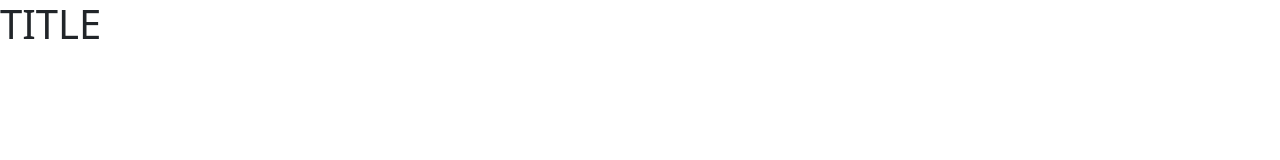
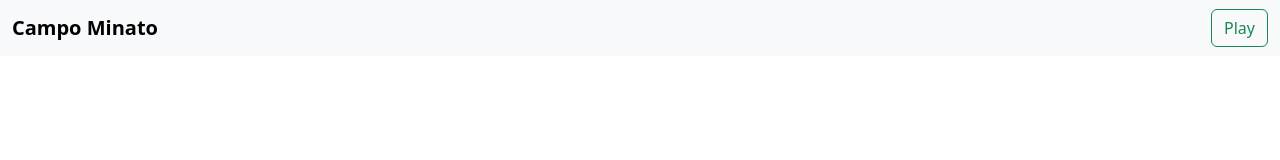
Before and after one commit to VincenzoMarcello/js-campominato-grid, a plain HTML site: page index.html in a window 1280 px wide. Drawn offline with nearby package versions, Linux system fonts and the light colour scheme.

Commit message:
feat: add file README and part of html

```diff
--- a/index.html
+++ b/index.html
@@ -20,6 +20,15 @@
     <script text="type/javascript" src="js/main.js" defer></script>
   </head>
   <body>
-    <h1>TITLE</h1>
+    <!-- NAVBAR -->
+    <nav class="navbar bg-body-tertiary">
+      <div class="container-fluid">
+        <a class="navbar-brand fw-bolder">Campo Minato</a>
+        <button class="btn btn-outline-success">Play</button>
+      </div>
+    </nav>
+
+    <!-- MAIN -->
+    <main></main>
   </body>
 </html>
```
Also changed, not shown: 1 other file.
